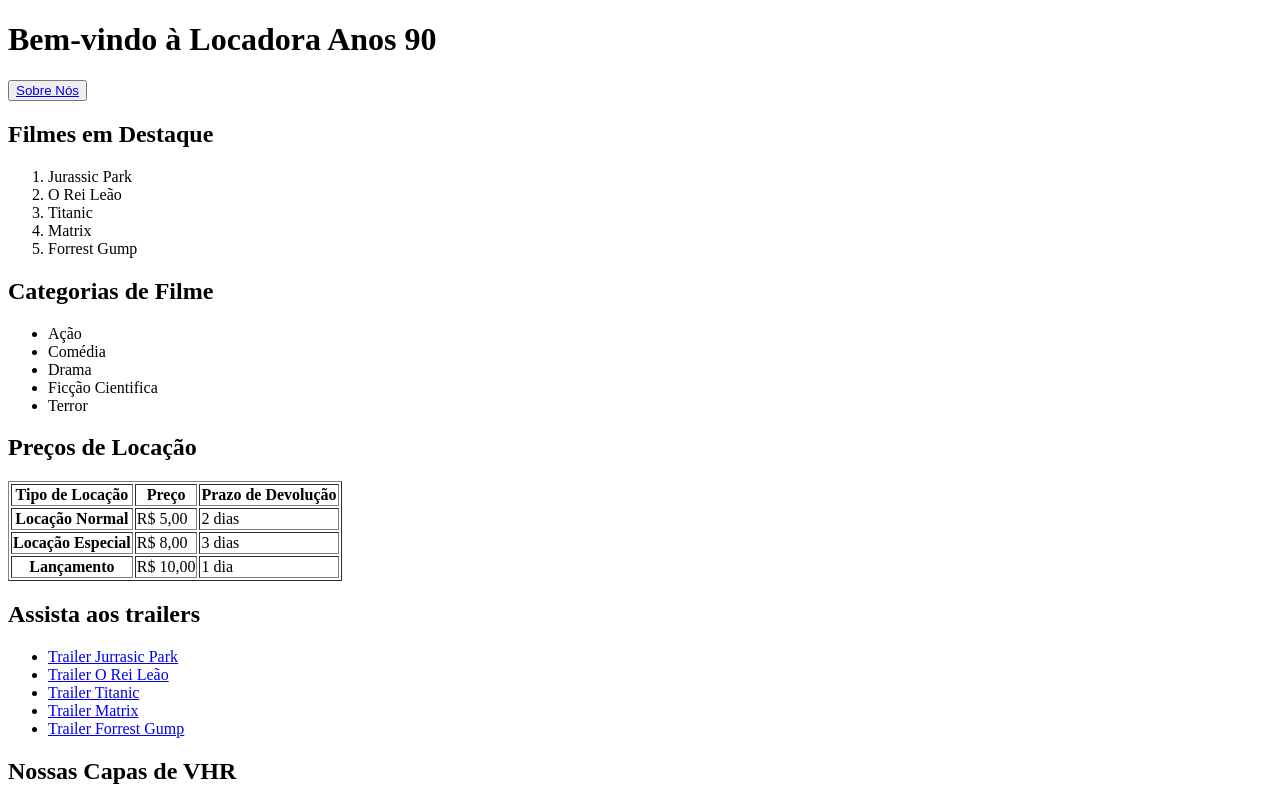
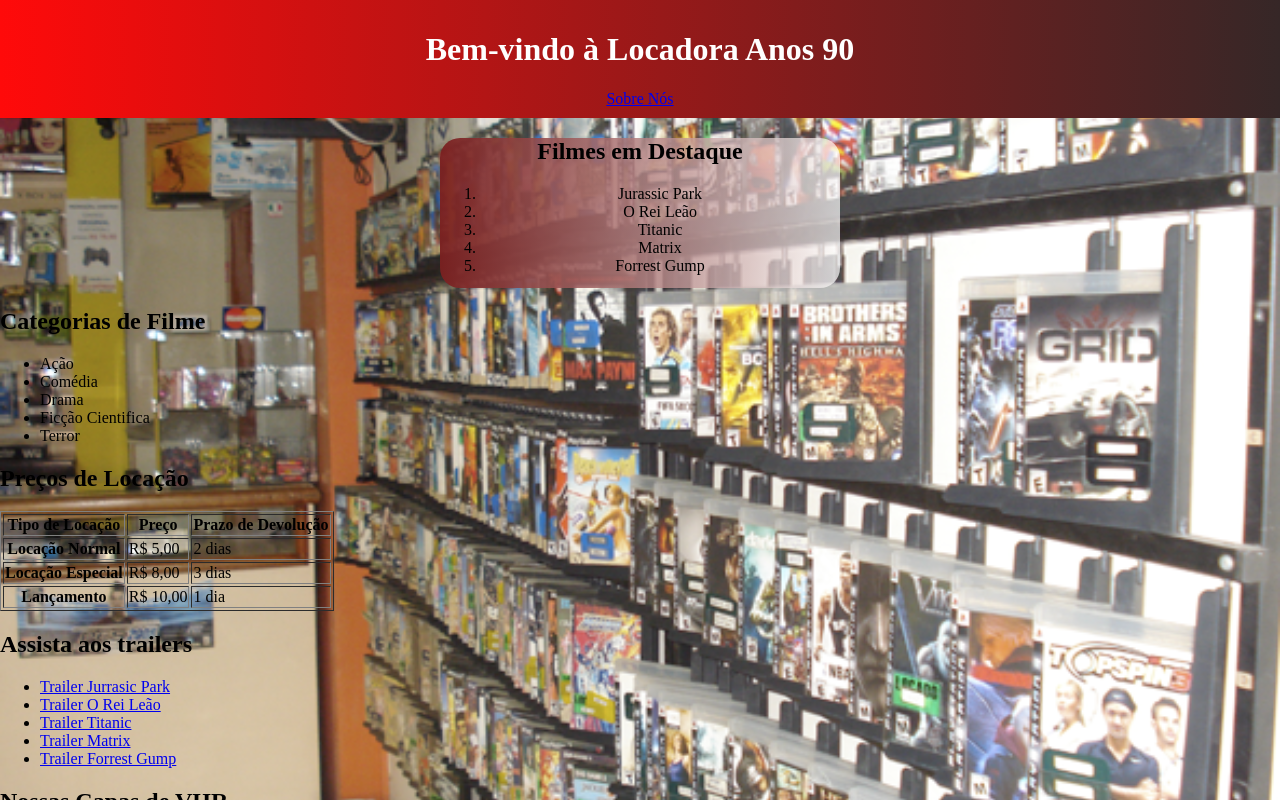
Before and after one commit to Felipe-Ronaldo/Atividade-1, a plain HTML site: page index.html in a window 1280 px wide. Shown: the top 800 px of the page. Drawn offline with Linux system fonts and the light colour scheme; grey boxes are pictures that could not be loaded.

Commit message:
Resolver Bug De Direcionamento de Link

```diff
--- a/assets/css/style.css
+++ b/assets/css/style.css
@@ -1,7 +1,12 @@
 body {
+
     padding: 0px;
     margin: 0px;
-    background-color: rgb(255, 255, 255);
+    background-image: url(../imagens/background.png);
+    background-repeat: no-repeat;
+    background-position: center center;
+    background-size: cover;
+    background-attachment: fixed;
 }
 
 
@@ -10,7 +15,16 @@
 }
 
 .header-container {
-    background-color: black;
+    background: linear-gradient(to right, #ff0a0a, #362727);
     padding: 10px;
     text-align: center;
 }
+
+.destaque-container {
+    background: linear-gradient(to right, #7a2020f3,  #ffffffb2);
+    text-align: center;
+    border-radius: 20px;
+    width: 400px;
+    height: 150px;
+    margin: 0 auto;
+}
--- a/index.html
+++ b/index.html
@@ -4,11 +4,13 @@
   <meta charset="UTF-8">
   <meta name="viewport" content="width=device-width, initial-scale=1.0">
   <title>Locadora Anos 90</title>
+  <link rel="stylesheet" href="assets/css/style.css">
+
 </head>
 <body>
   <div class="header-container">
     <h1>Bem-vindo à Locadora Anos 90</h1>
-    <button><a href="assets/paginas/sobre.html">Sobre Nós</a></button>
+    <a href="assets/paginas/sobre.html">Sobre Nós</a>
   </div>
 
   <div class="destaque-container">
```
Also changed, not shown: assets/sobre.html (renamed from assets/paginas/sobre.html, +1 -1 lines), assets/imagens/background.png (added).
